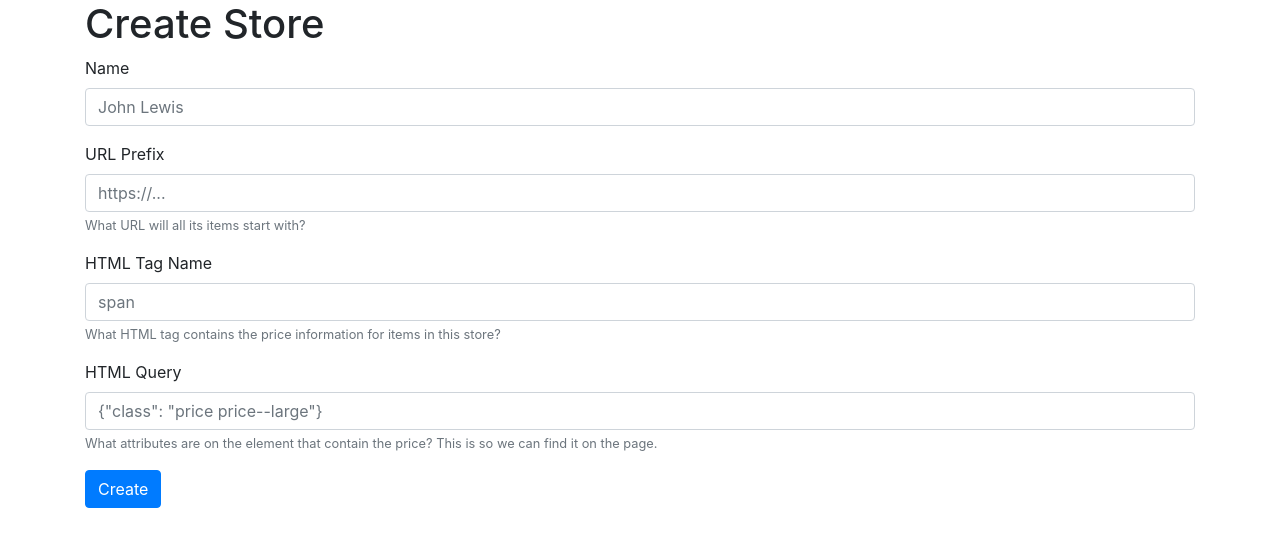
After one commit to jcburnworth1/Pricing_Service, a Flask app: template templates/stores/edit_store.html in a window 1280 px wide. The commit adds this page. Shown: the top 547 px of the page. Run offline with Flask 2, Linux system fonts and the light colour scheme; the template is opened without the code that fills it, so the values that code supplies are empty; some libraries are stand-ins or nearby versions.

```diff
--- a/templates/alerts/alert_index.html
+++ b/templates/alerts/alert_index.html
@@ -12,6 +12,7 @@
                 <p>
                     <a href="{{ alert.item.url }}">{{ alert.item_id }} (Last Price: ${{ alert.item.price }})</a>
                 </p>
+                <a class="btn btn-secondary" href="{{ url_for('alerts.edit_alert', alert_id=alert._id) }}">Edit</a>
             </div>
         {% endfor %}
     </div>
--- /dev/null
+++ b/templates/stores/edit_store.html
@@ -0,0 +1,45 @@
+{% extends "base.html" %}
+
+{% block content %}
+<header>
+    <h1>Create Store</h1>
+</header>
+
+<section class="create-store-form">
+    <form method="post">
+        <div class="form-group">
+            <label for="name">Name</label>
+            <input type="text" class="form-control" id="name" name="name" placeholder="John Lewis">
+        </div>
+
+        <div class="form-group">
+            <label for="url_prefix">URL Prefix</label>
+            <input type="text" class="form-control" id="url_prefix" name="url_prefix" placeholder="https://..."
+                aria-describedby="urlPrefixHelp">
+            <small id="urlPrefixHelp" class="form-text text-muted">
+                What URL will all its items start with?
+            </small>
+        </div>
+
+        <div class="form-group">
+            <label for="tag_name">HTML Tag Name</label>
+            <input type="text" class="form-control" id="tag_name" name="tag_name" placeholder="span"
+                aria-describedby="priceLimitHelp">
+            <small id="priceLimitHelp" class="form-text text-muted">
+                What HTML tag contains the price information for items in this store?
+            </small>
+        </div>
+
+        <div class="form-group">
+            <label for="query">HTML Query</label>
+            <input type="text" class="form-control" id="query" name="query" placeholder='{"class": "price price--large"}'
+                aria-describedby="queryHelp">
+            <small id="queryHelp" class="form-text text-muted">
+                What attributes are on the element that contain the price? This is so we can find it on the page.
+            </small>
+        </div>
+
+        <button type="submit" class="btn btn-primary">Create</button>
+    </form>
+</section>
+{% endblock %}
```
